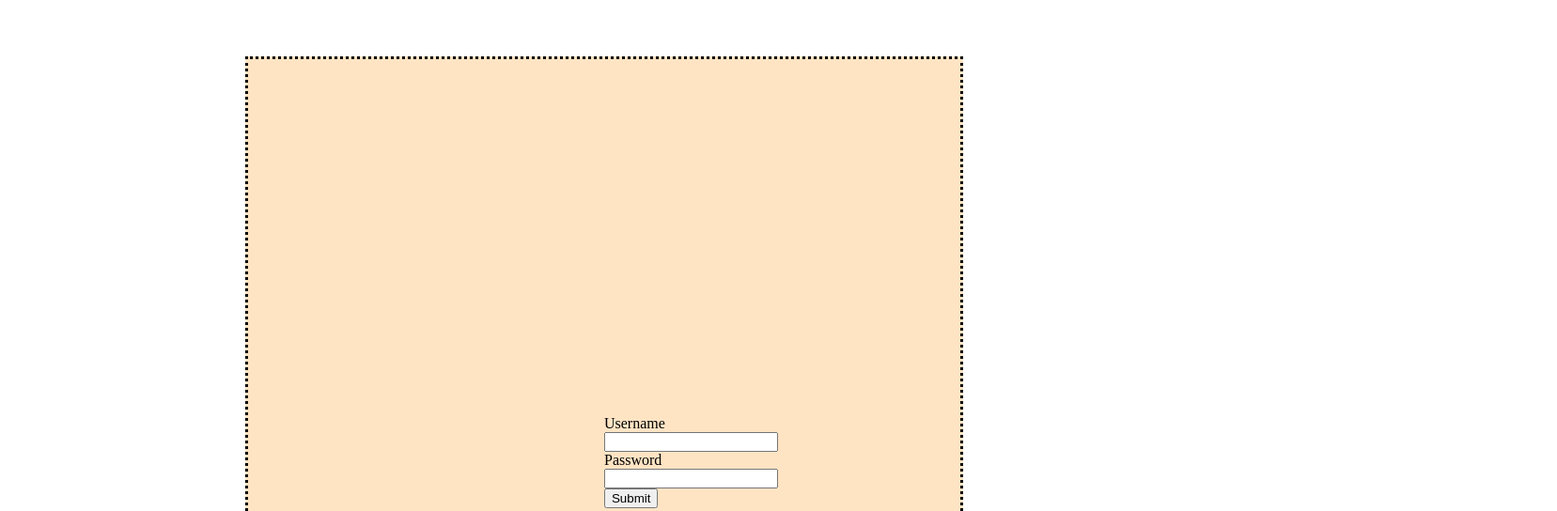
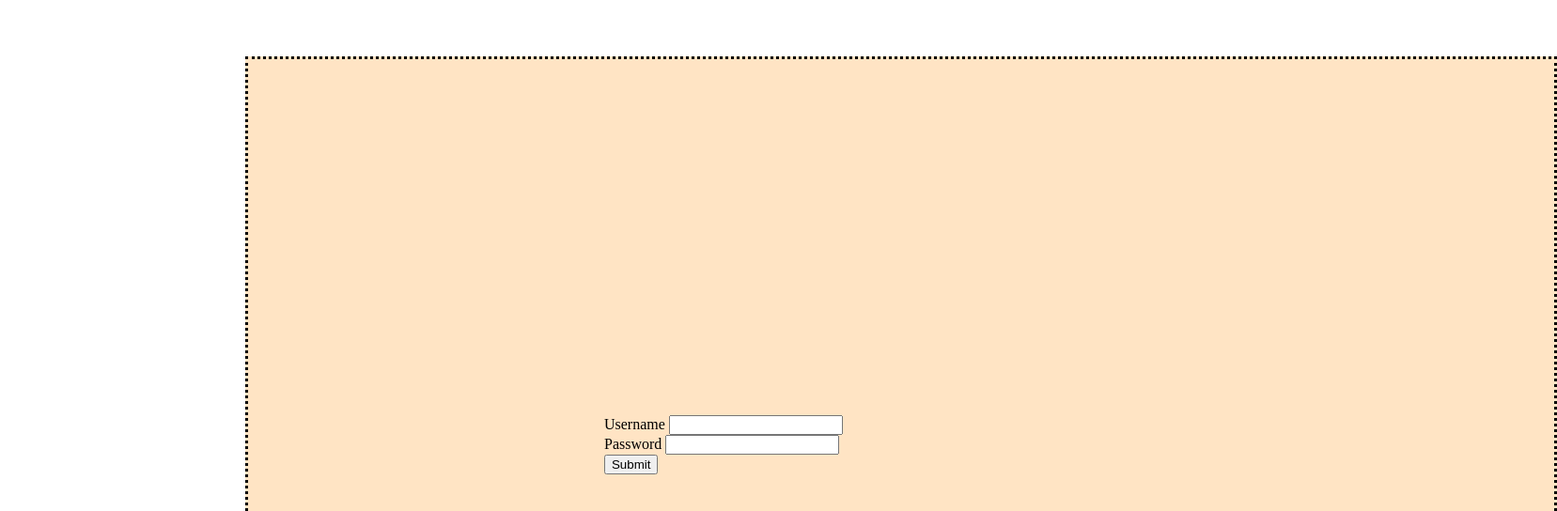
Before and after one commit to sundayfagbuaro/Q3_Jenkins_Pipeline_to_Deploy_Container_On_Docker, a plain HTML site: page index.html in a window 1280 px wide. Shown: the part 193-737 px from the top of the page at 94% size, 1657 px wide, since content can reach past the window. Drawn offline with Linux system fonts and the light colour scheme.

Commit message:
edited index.html

```diff
--- a/project.css
+++ b/project.css
@@ -4,4 +4,6 @@
     margin: 20%;
     border-style: dotted;
     border-color: black;
+    width: 50%;
+    height: 50;
 }
```
